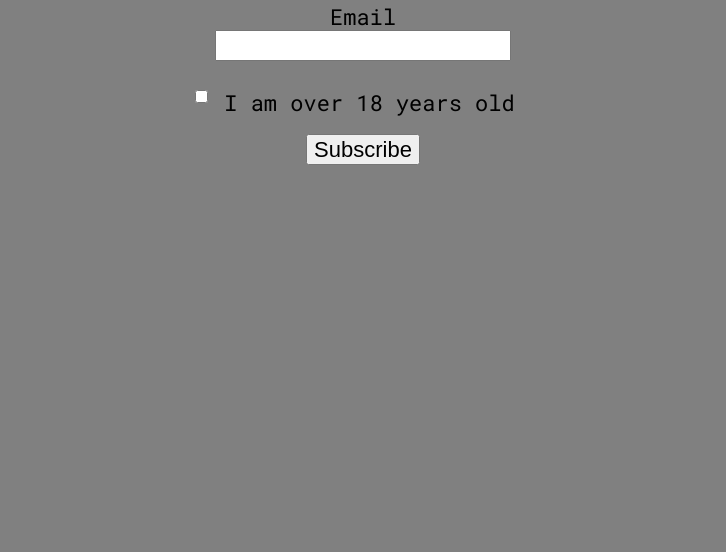
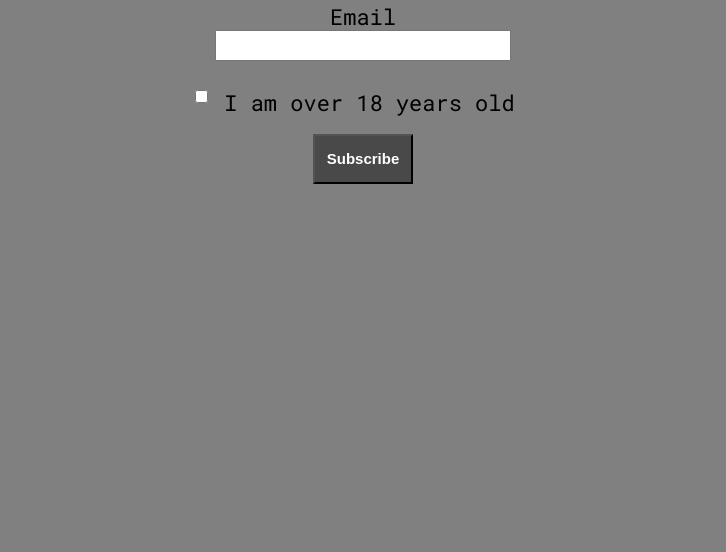
Before and after one commit to Julio-Pagan-ITMD362/lab3, a plain HTML site: page index.html in a window 1280 px wide. Shown: the part 248-800 px from the top of the page, without its empty margins (277-1003 px from the left). Drawn offline with nearby package versions, Linux system fonts and the light colour scheme; files that its build step writes are made by us from their sources.

Commit message:
final changes

```diff
--- a/css/screen.css
+++ b/css/screen.css
@@ -240,6 +240,13 @@ p{
 #input-submit{
   padding: .5em;
 }
+#submit{
+  background-color: #494949;
+  color: white;
+  height: 50px;
+  width: 100px;
+  font: bold 15px arial, sans-serif;
+}
 /*code for desktop*/
 @media only screen and (min-width: 768px) {
   body{
```
